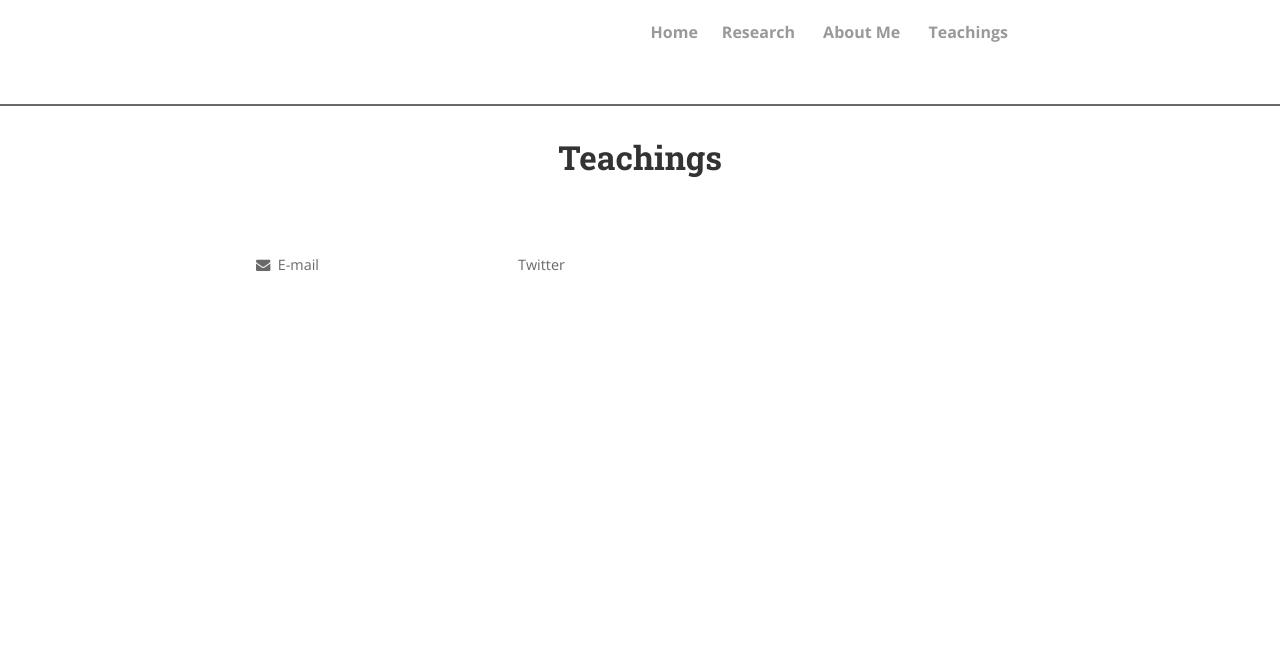
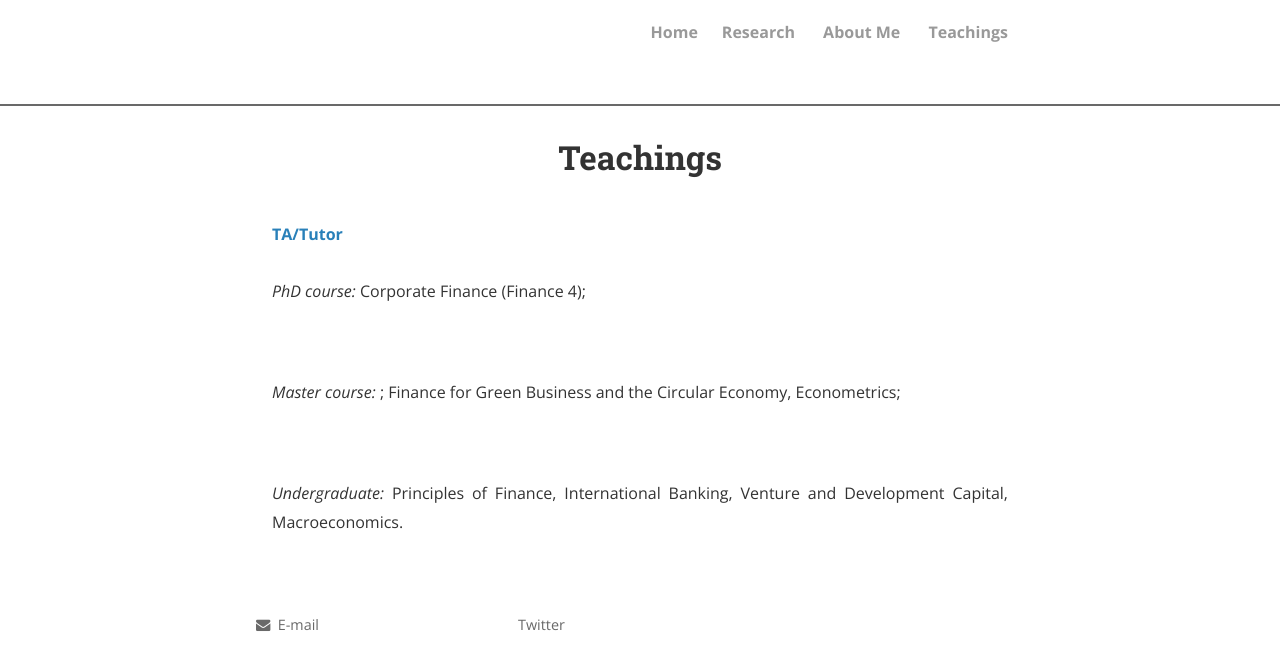
Before and after one commit to shasha-li/shasha-li.github.io, a Jekyll site: the page built from teachings.html, in a window 1280 px wide. Shown: the top 670 px of the page. Built offline with Jekyll 4.4.1, drawn with Linux system fonts in a browser that asks for light colours; nearby versions of some CDN libraries; comment, search, counter and statistics services are not loaded; a style sheet for code colours, icons or effects is not loaded.

Commit message:
Update teachings.html

```diff
--- a/teachings.html
+++ b/teachings.html
@@ -3,3 +3,13 @@ layout: page
 title: Teachings
 permalink: /teachings/
 ---
+
+<strong><a>TA/Tutor</a></strong> <br><br>
+<p style="text-align:justify"><i>PhD course: </i> Corporate Finance (Finance 4);</p>
+<br><br>
+<p style="text-align:justify"><i>Master course: </i> ; Finance for Green Business and the Circular
+Economy, Econometrics;</p>
+<br><br>
+<p style="text-align:justify"><i>Undergraduate: </i> Principles of Finance, International Banking, Venture and Development Capital,
+Macroeconomics.</p>
+<br>
```
